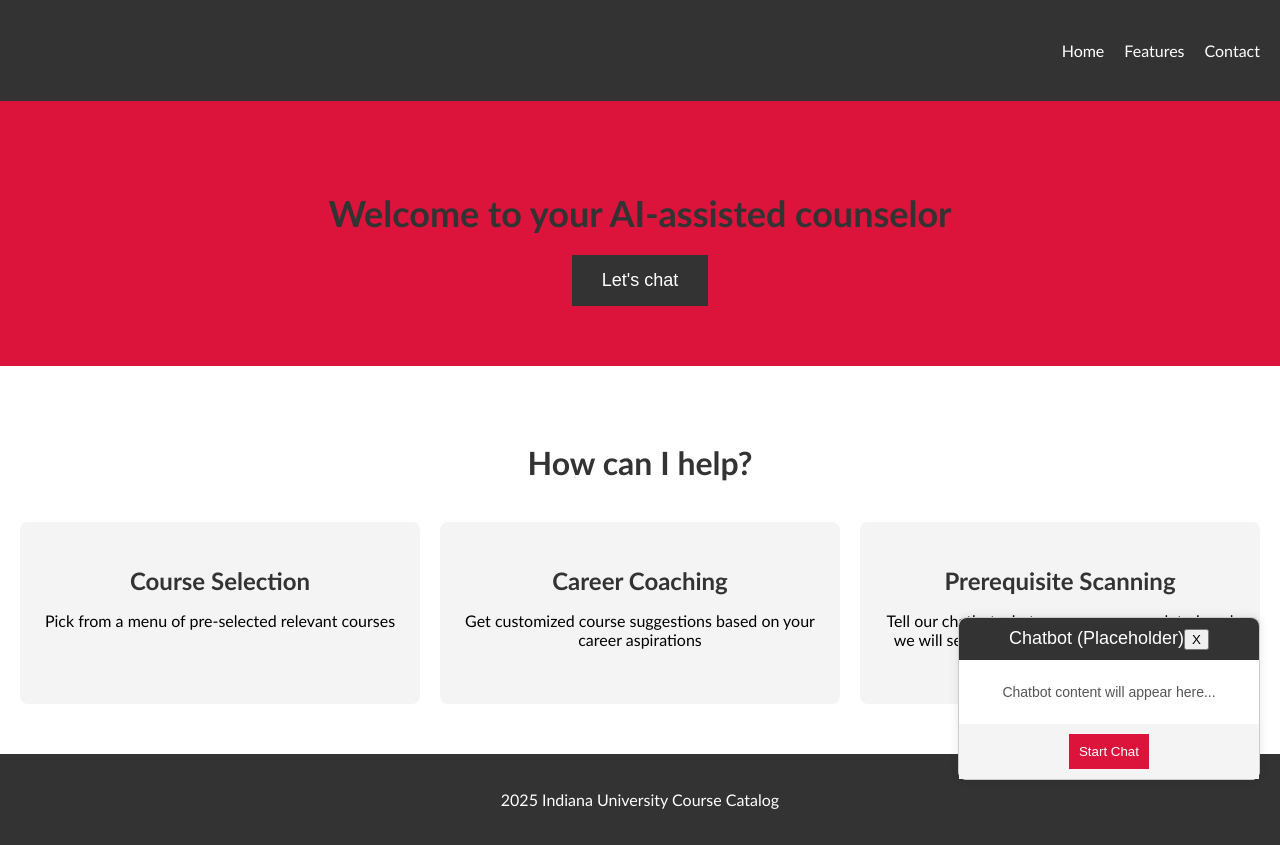
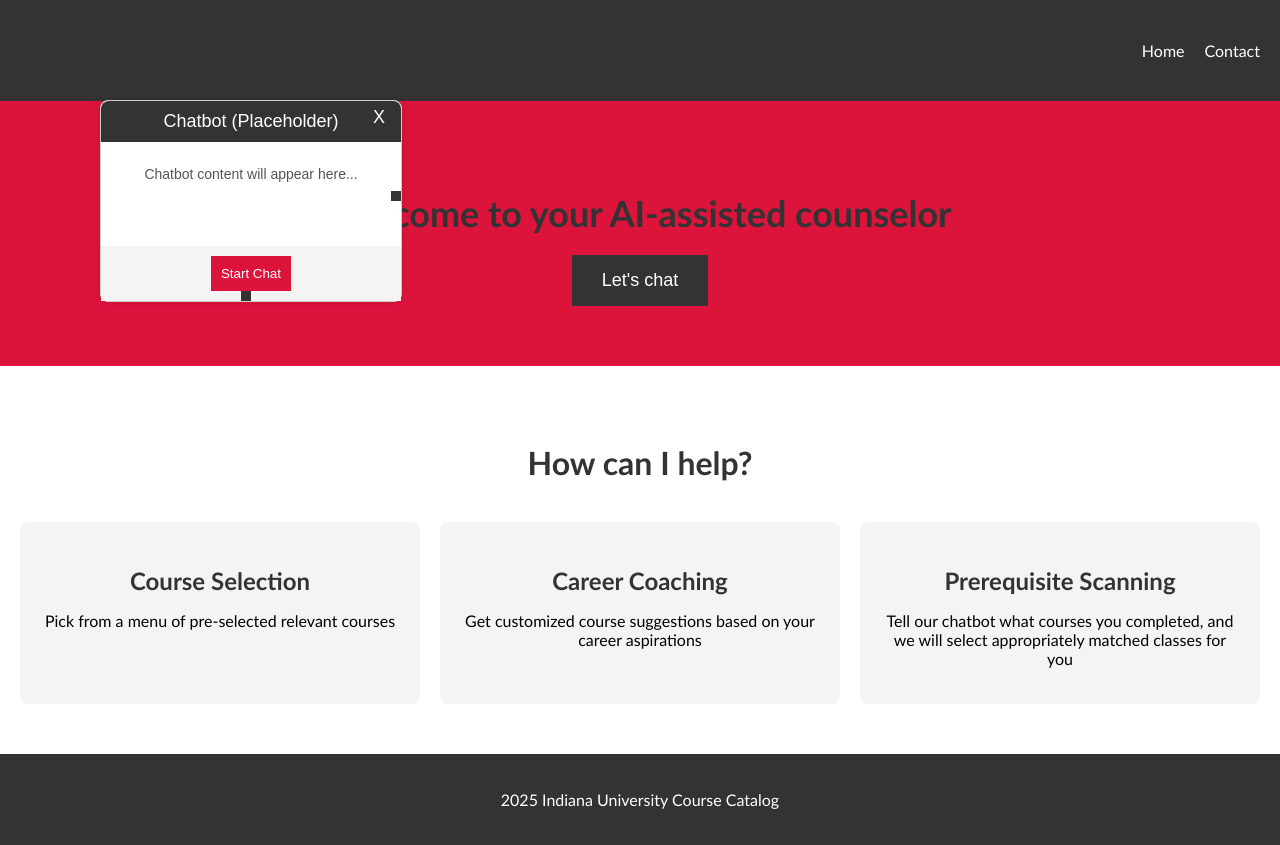
Before and after one commit to denasara0/Fabulous-repo, a React (Create React App) app: page / in a window 1280 px wide. Both pictures are taken after a click on the button "Let's chat". Built offline with nearby package versions, Linux system fonts and the light colour scheme.

Commit message:
Made the chatbox size adjustable (still just a placeholder)

```diff
--- a/src/App.js
+++ b/src/App.js
@@ -1,4 +1,4 @@
-import React, { useState } from 'react';
+import React, { useState, useEffect } from 'react';
 import './App.scss';
 
 // Header Component
@@ -11,7 +11,6 @@ const Header = () => {
       <nav>
         <ul>
           <li><a href="#hero">Home</a></li>
-          <li><a href="#features">Features</a></li>
           <li><a href="#footer">Contact</a></li>
         </ul>
       </nav>
@@ -42,10 +41,85 @@ const Hero = () => {
   );
 };
 
-// Chatbot Component (Placeholder)
+// Chatbot Component (with draggable and resizable functionality)
 const Chatbot = ({ closeChatbot }) => {
+  const [isDragging, setIsDragging] = useState(false);
+  const [chatbotPosition, setChatbotPosition] = useState({ top: 100, left: 100 });
+  const [chatbotSize, setChatbotSize] = useState({ width: 300, height: 200 });
+  const [dragStart, setDragStart] = useState({ x: 0, y: 0 });
+
+  // Handle dragging start
+  const handleDragStart = (e) => {
+    setIsDragging(true);
+    setDragStart({ x: e.clientX, y: e.clientY });
+  };
+
+  // Handle dragging move
+  const handleDragMove = (e) => {
+    if (isDragging) {
+      const dx = e.clientX - dragStart.x;
+      const dy = e.clientY - dragStart.y;
+      setChatbotPosition({
+        top: chatbotPosition.top + dy,
+        left: chatbotPosition.left + dx,
+      });
+      setDragStart({ x: e.clientX, y: e.clientY });
+    }
+  };
+
+  // Handle dragging end
+  const handleDragEnd = () => {
+    setIsDragging(false);
+  };
+
+  // Handle resizing
+  const handleResize = (e, direction) => {
+    const resizeSensitivity = 0.01; // Lower value for less sensitivity
+    const mouseMove = (moveEvent) => {
+      if (direction === 'right') {
+        // Change the width based on mouse movement and sensitivity factor
+        setChatbotSize((prev) => ({
+          ...prev,
+          width: Math.max(prev.width + (moveEvent.clientX - e.clientX) * resizeSensitivity, 100), // Minimum width is 100px
+        }));
+      } else if (direction === 'bottom') {
+        // Change the height based on mouse movement and sensitivity factor
+        setChatbotSize((prev) => ({
+          ...prev,
+          height: Math.max(prev.height + (moveEvent.clientY - e.clientY) * resizeSensitivity, 100), // Minimum height is 100px
+        }));
+      }
+    };
+
+    const mouseUp = () => {
+      document.removeEventListener('mousemove', mouseMove);
+      document.removeEventListener('mouseup', mouseUp);
+    };
+
+    document.addEventListener('mousemove', mouseMove);
+    document.addEventListener('mouseup', mouseUp);
+  };
+
+  useEffect(() => {
+    document.addEventListener('mousemove', handleDragMove);
+    document.addEventListener('mouseup', handleDragEnd);
+    return () => {
+      document.removeEventListener('mousemove', handleDragMove);
+      document.removeEventListener('mouseup', handleDragEnd);
+    };
+  }, [isDragging, dragStart, chatbotPosition]);
+
   return (
-    <div className="chatbot">
+    <div
+      className="chatbot"
+      style={{
+        top: `${chatbotPosition.top}px`,
+        left: `${chatbotPosition.left}px`,
+        width: `${chatbotSize.width}px`,
+        height: `${chatbotSize.height}px`,
+      }}
+      onMouseDown={handleDragStart}
+    >
       <div className="chatbot-header">
         Chatbot (Placeholder)
         {/* Exit button */}
@@ -57,6 +131,15 @@ const Chatbot = ({ closeChatbot }) => {
       <div className="chatbot-footer">
         <button>Start Chat</button>
       </div>
+      {/* Resizing handles */}
+      <div
+        className="resize-handle resize-right"
+        onMouseDown={(e) => handleResize(e, 'right')}
+      />
+      <div
+        className="resize-handle resize-bottom"
+        onMouseDown={(e) => handleResize(e, 'bottom')}
+      />
     </div>
   );
 };
--- a/src/App.scss
+++ b/src/App.scss
@@ -159,18 +159,16 @@ ul {
 }
 /* Chatbot Styles (App.scss) */
 .chatbot {
-  position: fixed;
-  bottom: 20px;
-  right: 20px;
-  width: 300px;
+  position: absolute;
+  z-index: 9999; /* Ensure it's above other content */
   background-color: #fff;
   border: 1px solid #ccc;
   border-radius: 8px;
   box-shadow: 0px 0px 10px rgba(0, 0, 0, 0.1);
   font-family: Arial, sans-serif;
-  z-index: 9999; /* Ensure it's above other content */
   display: flex;
   flex-direction: column;
+  pointer-events: all; /* Enable pointer events */
 }
 
 .chatbot-header {
@@ -180,6 +178,22 @@ ul {
   font-size: 18px;
   border-top-left-radius: 8px;
   border-top-right-radius: 8px;
+  position: relative;
+}
+
+.close-button {
+  position: absolute;
+  top: 5px;
+  right: 10px;
+  background-color: transparent;
+  color: white;
+  font-size: 18px;
+  border: none;
+  cursor: pointer;
+}
+
+.close-button:hover {
+  color: #ff4d6d; /* Change color on hover */
 }
 
 .chatbot-body {
@@ -187,7 +201,7 @@ ul {
   font-size: 14px;
   color: #555;
   flex-grow: 1;
-  overflow-y: auto; /* Add scrolling for longer conversations */
+  overflow-y: auto;
 }
 
 .chatbot-footer {
@@ -207,3 +221,25 @@ ul {
 .chatbot-footer button:hover {
   background-color: #ff4d6d;
 }
+
+/* Resizing Handles */
+.resize-handle {
+  position: absolute;
+  background-color: #333;
+  width: 10px;
+  height: 10px;
+  cursor: pointer;
+  z-index: 1000;
+}
+
+.resize-right {
+  right: 0;
+  bottom: 50%;
+  cursor: ew-resize;
+}
+
+.resize-bottom {
+  bottom: 0;
+  right: 50%;
+  cursor: ns-resize;
+}
```
